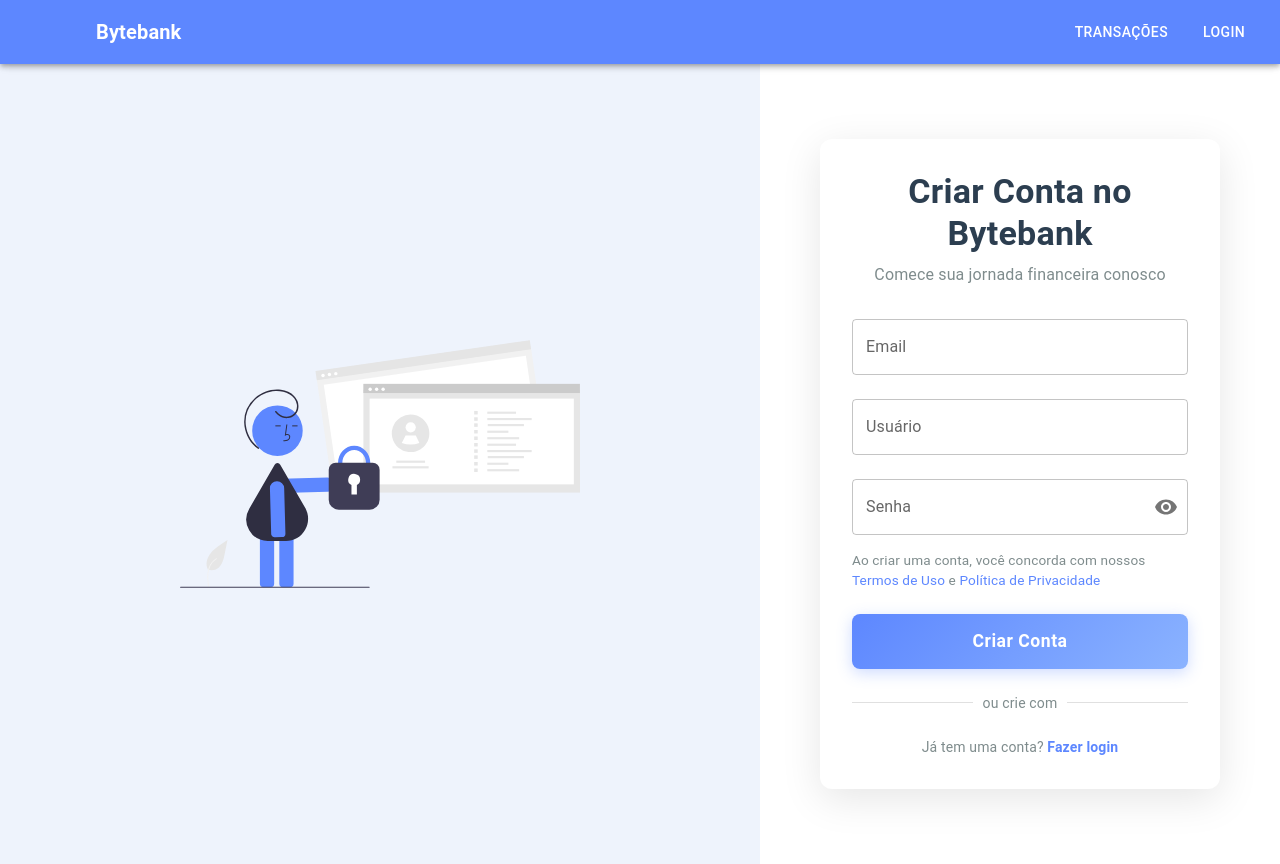
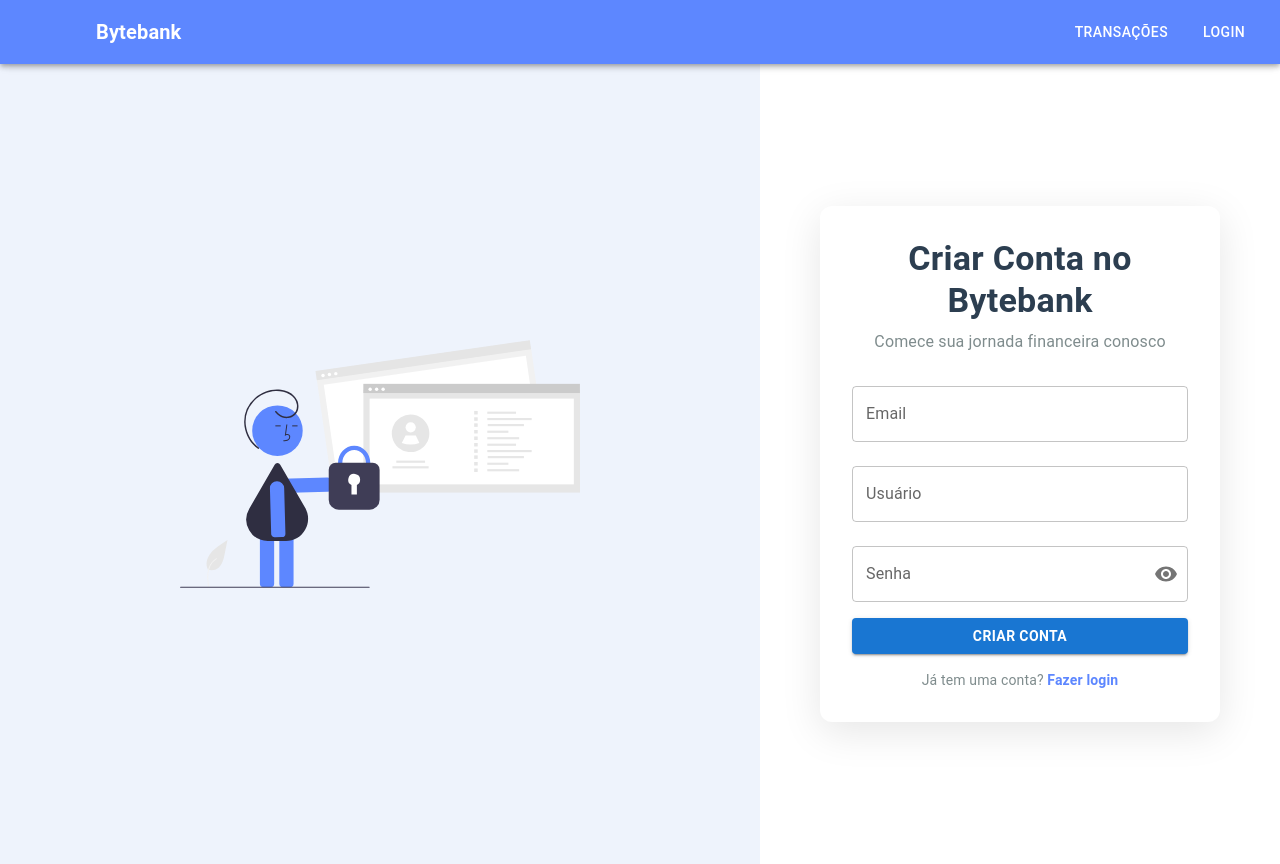
Before and after one commit to Carl-Rocha/postech-tech-challenge-fase1, a Next.js app: page /register in a window 1280 px wide. Built offline with nearby package versions, Linux system fonts and the light colour scheme; some icons are missing.

Commit message:
feat: add auth service and implements in login and register

```diff
--- a/src/app/register/page.tsx
+++ b/src/app/register/page.tsx
@@ -8,21 +8,22 @@ import {
   Button,
   Typography,
   Link,
-  Divider,
   InputAdornment,
   IconButton,
 } from '@mui/material';
 import {
   Visibility,
   VisibilityOff,
-  Email,
-  Person,
-  Lock,
 } from '@mui/icons-material';
 import Image from 'next/image';
+import { AuthService } from '@/services/AuthService';
+import { useRouter } from 'next/navigation';
 
 export default function Register() {
+  const router = useRouter();
   const [showPassword, setShowPassword] = useState(false);
+  const [loading, setLoading] = useState(false);
+  const [error, setError] = useState('');
   const [formData, setFormData] = useState({
     email: '',
     username: '',
@@ -37,10 +38,23 @@ export default function Register() {
     }));
   };
 
-  const handleSubmit = (e: React.FormEvent) => {
+  const handleSubmit = async (e: React.FormEvent) => {
     e.preventDefault();
-    console.log('Register data:', formData);
-    // Implementar lógica de registro aqui
+    setLoading(true);
+    setError('');
+
+    try {
+      await AuthService.register({
+        username: formData.username,
+        email: formData.email,
+        password: formData.password,
+      });
+      router.push('/login');
+    } catch (err) {
+      setError(err instanceof Error ? err.message : 'Erro ao criar conta');
+    } finally {
+      setLoading(false);
+    }
   };
 
   return (
@@ -48,7 +62,6 @@ export default function Register() {
       minHeight: '100vh',
       display: 'flex'
     }}>
-      {/* Seção Esquerda - Ilustração */}
       <Box sx={{
         flex: 1,
         display: { xs: 'none', lg: 'flex' },
@@ -59,7 +72,6 @@ export default function Register() {
         position: 'relative',
         overflow: 'hidden'
       }}>
-        {/* Ilustração principal */}
         <Box sx={{ textAlign: 'center', zIndex: 2 }}>
           <Image
             src="/images/login.svg"
@@ -70,7 +82,7 @@ export default function Register() {
         </Box>
       </Box>
 
-      {/* Seção Direita - Formulário */}
+      {/* form */}
       <Box sx={{
         flex: { xs: 1, lg: 0.6 },
         display: 'flex',
@@ -86,7 +98,7 @@ export default function Register() {
           boxShadow: '0 10px 40px rgba(0,0,0,0.1)',
           borderRadius: 3
         }}>
-          {/* Header */}
+          {/* header */}
           <Box sx={{ textAlign: 'center', mb: 4 }}>
             <Typography variant="h4" sx={{
               fontWeight: 'bold',
@@ -103,7 +115,7 @@ export default function Register() {
             </Typography>
           </Box>
 
-          {/* Formulário */}
+          {/* form */}
           <Box component="form" onSubmit={handleSubmit}>
             <TextField
               fullWidth
@@ -146,59 +158,15 @@ export default function Register() {
               }}
             />
 
-            <Box sx={{ mb: 3 }}>
-              <Typography variant="body2" sx={{ color: '#7f8c8d', fontSize: '0.85rem' }}>
-                Ao criar uma conta, você concorda com nossos{' '}
-                <Link
-                  href="#"
-                  sx={{
-                    color: '#5D87FF',
-                    textDecoration: 'none',
-                    '&:hover': { textDecoration: 'underline' }
-                  }}
-                >
-                  Termos de Uso
-                </Link>
-                {' '}e{' '}
-                <Link
-                  href="#"
-                  sx={{
-                    color: '#5D87FF',
-                    textDecoration: 'none',
-                    '&:hover': { textDecoration: 'underline' }
-                  }}
-                >
-                  Política de Privacidade
-                </Link>
+            {error && (
+              <Typography color="error" sx={{ mb: 2, textAlign: 'center' }}>
+                {error}
               </Typography>
-            </Box>
+            )}
 
-            <Button
-              type="submit"
-              fullWidth
-              variant="contained"
-              sx={{
-                background: 'linear-gradient(135deg, #5D87FF 0%, #8BB3FF 100%)',
-                padding: 1.5,
-                fontSize: '1.1rem',
-                fontWeight: 'bold',
-                borderRadius: 2,
-                textTransform: 'none',
-                boxShadow: '0 4px 15px rgba(93, 135, 255, 0.3)',
-                '&:hover': {
-                  background: 'linear-gradient(135deg, #4A6FE8 0%, #7BA3FF 100%)',
-                  boxShadow: '0 6px 20px rgba(93, 135, 255, 0.4)',
-                }
-              }}
-            >
-              Criar Conta
+            <Button variant="contained" className="mb-3" type="submit" disabled={loading} fullWidth sx={{fontWeight: 'bold'}}>
+              {loading ? 'Criando conta...' : 'Criar Conta'}
             </Button>
-
-            <Divider sx={{ my: 3 }}>
-              <Typography variant="body2" sx={{ color: '#7f8c8d' }}>
-                ou crie com
-              </Typography>
-            </Divider>
 
             <Box sx={{ textAlign: 'center' }}>
               <Typography variant="body2" sx={{ color: '#7f8c8d' }}>
--- /dev/null
+++ b/src/services/AuthService.ts
@@ -0,0 +1,117 @@
+
+const API_URL = 'http://localhost:3000';
+
+export interface User {
+  id: string;
+  username: string;
+  email: string;
+  password: string;
+}
+
+export interface AuthResponse {
+  message: string;
+  result: {
+    token: string;
+  };
+}
+
+export interface UserResponse {
+  message: string;
+  result: User;
+}
+
+export class AuthService {
+  private static getAuthHeaders(): HeadersInit {
+    const token = localStorage.getItem('authToken');
+    return {
+      'Content-Type': 'application/json',
+      ...(token && { Authorization: `Bearer ${token}` }),
+    };
+  }
+
+  static async register(userData: {
+    username: string;
+    email: string;
+    password: string;
+  }): Promise<UserResponse> {
+    const response = await fetch(`${API_URL}/user`, {
+      method: 'POST',
+      headers: {
+        'Content-Type': 'application/json',
+      },
+      body: JSON.stringify(userData),
+    });
+
+    if (!response.ok) {
+      const error = await response.json();
+      throw new Error(error.message || 'Erro ao criar usuário');
+    }
+
+    return response.json();
+  }
+
+  static async login(credentials: {
+    email: string;
+    password: string;
+  }): Promise<AuthResponse> {
+    const response = await fetch(`${API_URL}/user/auth`, {
+      method: 'POST',
+      headers: {
+        'Content-Type': 'application/json',
+      },
+      body: JSON.stringify(credentials),
+    });
+
+    if (!response.ok) {
+      const error = await response.json();
+      throw new Error(error.message || 'Erro ao fazer login');
+    }
+
+    const data = await response.json();
+    if (data.result?.token) {
+      localStorage.setItem('authToken', data.result.token);
+    }
+
+    return data;
+  }
+
+  static async getAccount(): Promise<any> {
+    const response = await fetch(`${API_URL}/account`, {
+      method: 'GET',
+      headers: this.getAuthHeaders(),
+    });
+
+    if (!response.ok) {
+      const error = await response.json();
+      throw new Error(error.message || 'Erro ao buscar conta');
+    }
+
+    return response.json();
+  }
+
+  static async getStatement(accountId: string): Promise<any> {
+    const response = await fetch(`${API_URL}/account/${accountId}/statement`, {
+      method: 'GET',
+      headers: this.getAuthHeaders(),
+    });
+
+    if (!response.ok) {
+      const error = await response.json();
+      throw new Error(error.message || 'Erro ao buscar extrato');
+    }
+
+    return response.json();
+  }
+
+  static logout(): void {
+    localStorage.removeItem('authToken');
+  }
+
+  static isAuthenticated(): boolean {
+    return !!localStorage.getItem('authToken');
+  }
+
+  static getToken(): string | null {
+    return localStorage.getItem('authToken');
+  }
+}
```
Also changed, not shown: src/app/login/page.tsx (+37 -40 lines).
